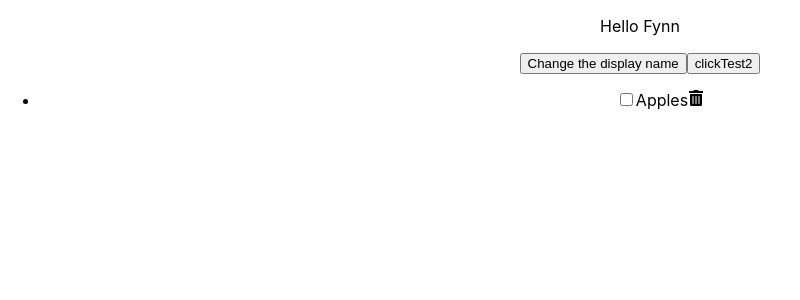
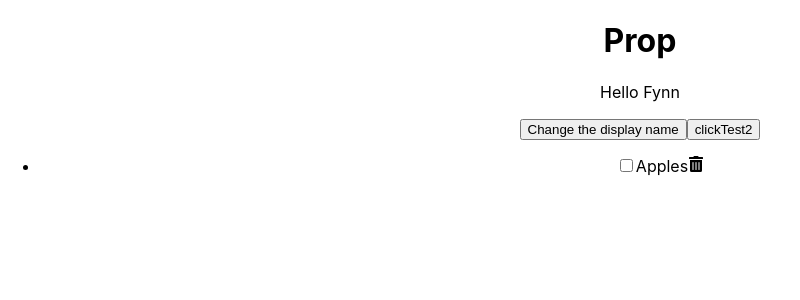
Before and after one commit to FynnHR28/react-tut, a React (Create React App) app: page / in a window 1280 px wide. Shown: the top 300 px of the page, without its empty margins (0-800 px from the left). Built offline with nearby package versions, Linux system fonts and the light colour scheme.

Commit message:
added props!

```diff
--- a/src/App.js
+++ b/src/App.js
@@ -5,7 +5,7 @@ import Content from './Content.js';
 function App() {
   return (
     <div className="App">
-      <Content />
+      <Content title="Prop" />
     </div>
   );
 }
--- a/src/Content.js
+++ b/src/Content.js
@@ -3,7 +3,8 @@ import { useState } from 'react';
 // these are svg icons
 import { FaTrashAlt } from 'react-icons/fa';
 
-const Content = () => {
+// {} destructures the prop object and extracts title directly
+const Content = ({title}) => {
   const [name, setName] = useState('Fynn')
   const [items, setItems] = useState([
     { id: 1, item: 'Apples', checked: false },
@@ -37,6 +38,7 @@ const Content = () => {
 
   return (
     <main>
+      <h1>{title}</h1>
       {/* name refers to the name state defined up top */}
       <p>Hello {name}</p>
       <button onClick={changeName}>Change the display name</button>
```
